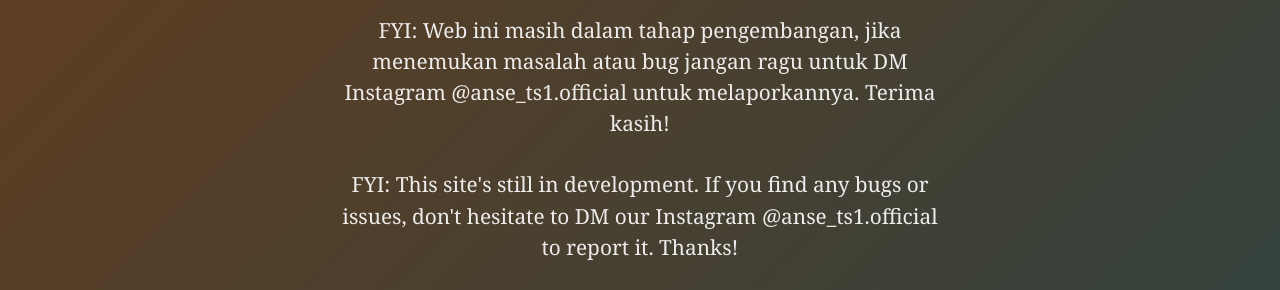
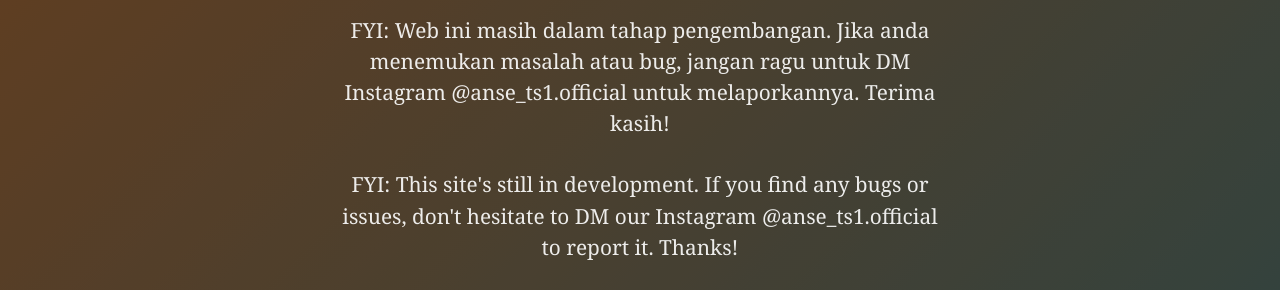
Before and after one commit to Kaldera51/anse_ts1-ofc, a plain HTML site: page index.html in a window 1280 px wide. Shown: the part 493-783 px from the top of the page. Drawn offline with Linux system fonts and the light colour scheme.

Commit message:
Update 1.1.0

```diff
--- a/index.html
+++ b/index.html
@@ -53,7 +53,7 @@
         <div class="container">
             <div class="hero-content">
                 <h2 class="hero-title">Selamat Datang di Situs Resmi Kelas XI-I TSM</h2>
-                <p class="hero-description">FYI: Web ini masih dalam tahap pengembangan, jika menemukan masalah atau bug jangan ragu untuk DM Instagram @anse_ts1.official untuk melaporkannya. Terima kasih!</p>
+                <p class="hero-description">FYI: Web ini masih dalam tahap pengembangan. Jika anda menemukan masalah atau bug, jangan ragu untuk DM Instagram @anse_ts1.official untuk melaporkannya. Terima kasih!</p>
                 <p class="hero-description">FYI: This site's still in development. If you find any bugs or issues, don't hesitate to DM our Instagram @anse_ts1.official to report it. Thanks!</p>
                 <a href="#about" class="btn btn-primary">Scroll Untuk Menjelajah</a>
             </div>
```
